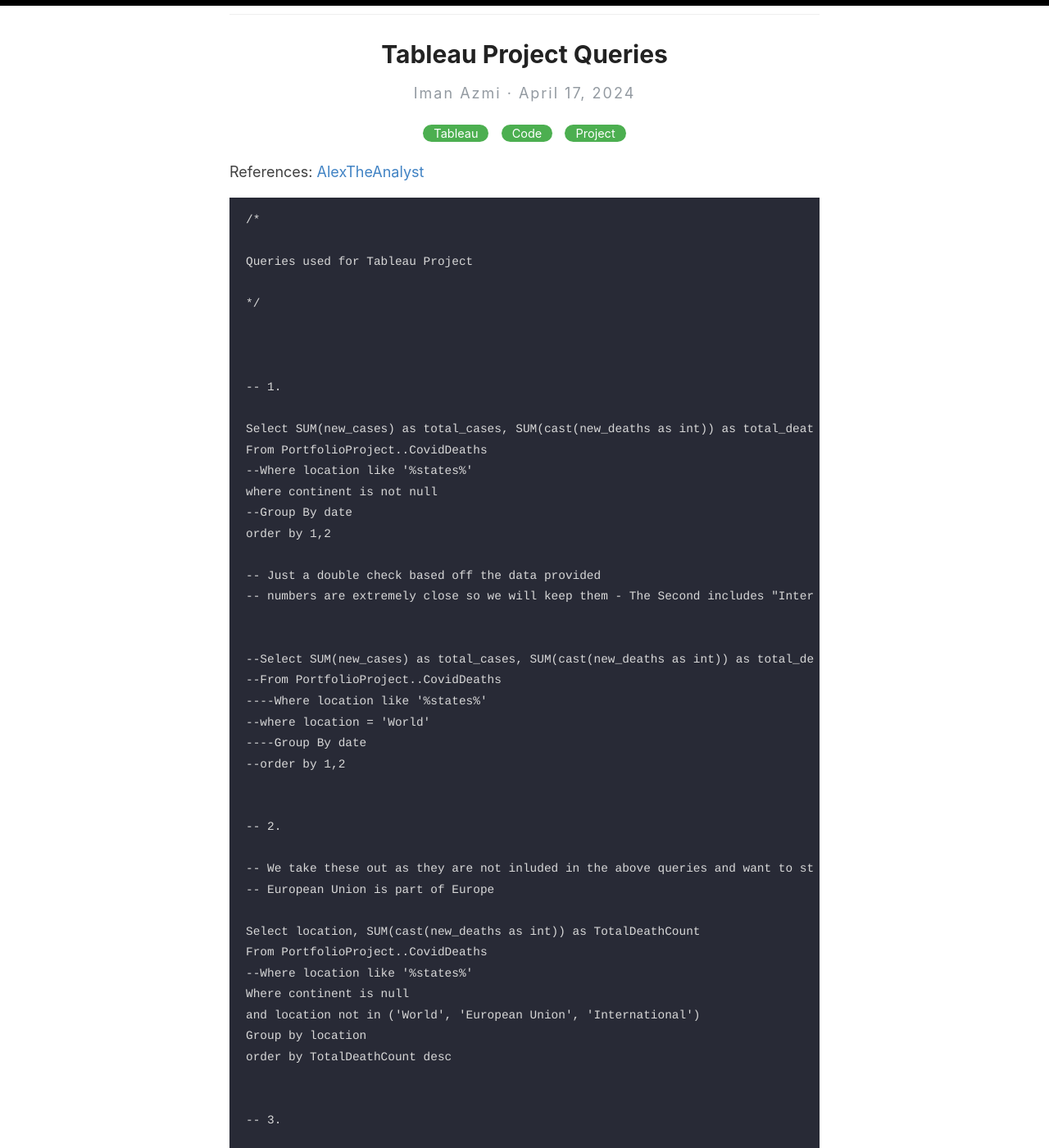
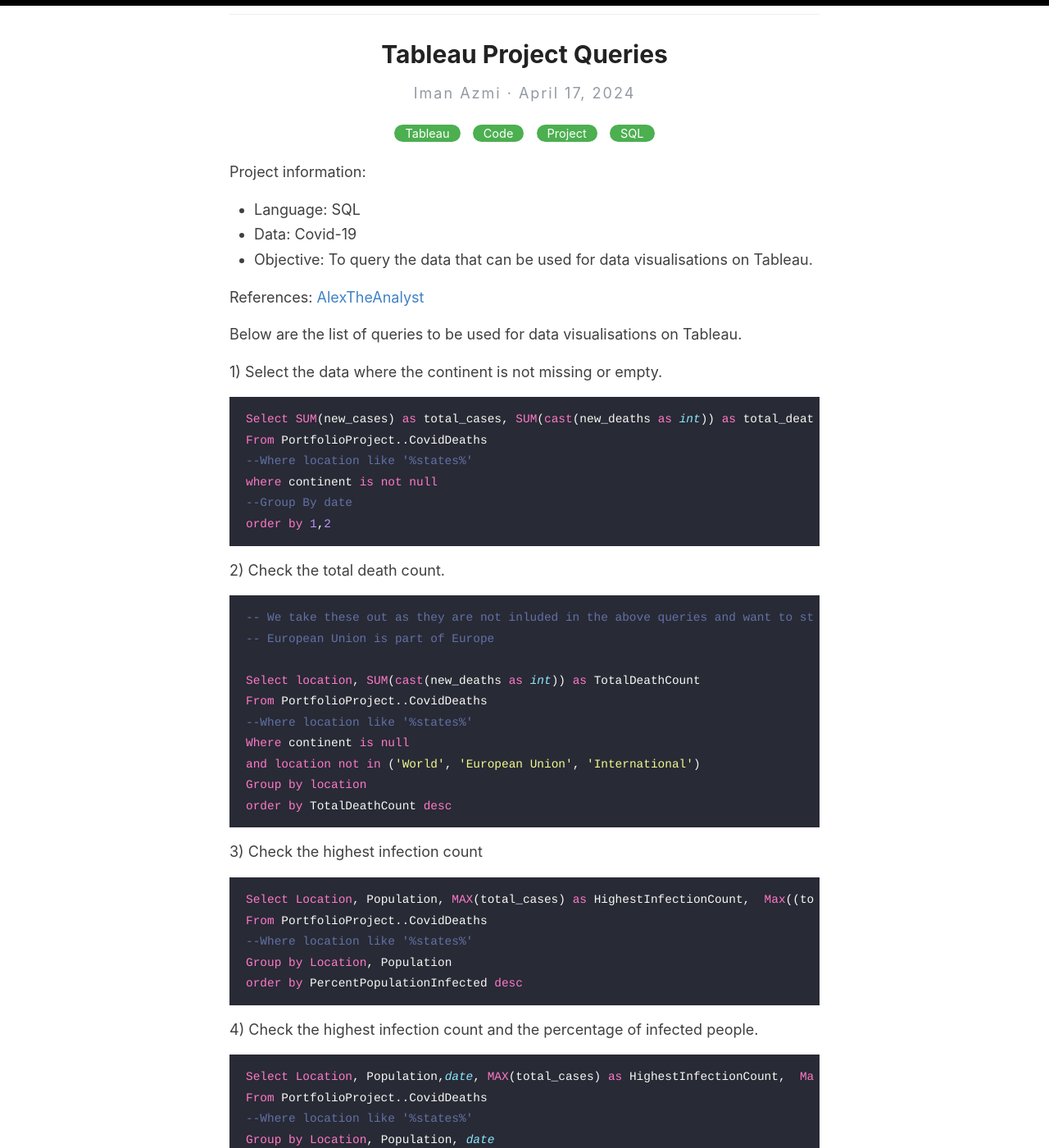
Before and after one commit to imanazmi/squidge, a Jekyll site: the page built from _posts/2024-04-17-tableau-project-queries.md, in a window 1280 px wide and 1400 px high, scrolled down 244 px. Shown: the whole window at 82% size. Built offline with Jekyll 4.4.1, drawn with Linux system fonts in a browser that asks for light colours; some of the changed text lies outside the part shown.

Commit message:
Update 2024-04-17-tableau-project-queries.md

````diff
--- a/_posts/2024-04-17-tableau-project-queries.md
+++ b/_posts/2024-04-17-tableau-project-queries.md
@@ -1,44 +1,30 @@
 ---
 layout: post
 title: "Tableau Project Queries"
-categories: [Tableau, Code, Project]
+categories: [Tableau, Code, Project, SQL]
+---
+Project information:
++ Language: SQL
++ Data: Covid-19
++ Objective: To query the data that can be used for data visualisations on Tableau.
 
----
 
 References: [AlexTheAnalyst](https://www.youtube.com/watch?v=qfyynHBFOsM&list=PLUaB-1hjhk8H48Pj32z4GZgGWyylqv85f)
 
-```
-/*
+Below are the list of queries to be used for data visualisations on Tableau.
 
-Queries used for Tableau Project
-
-*/
-
-
-
--- 1.
-
+1) Select the data where the continent is not missing or empty.
+```sql
 Select SUM(new_cases) as total_cases, SUM(cast(new_deaths as int)) as total_deaths, SUM(cast(new_deaths as int))/SUM(New_Cases)*100 as DeathPercentage
 From PortfolioProject..CovidDeaths
 --Where location like '%states%'
 where continent is not null
 --Group By date
 order by 1,2
+```
 
--- Just a double check based off the data provided
--- numbers are extremely close so we will keep them - The Second includes "International"  Location
-
-
---Select SUM(new_cases) as total_cases, SUM(cast(new_deaths as int)) as total_deaths, SUM(cast(new_deaths as int))/SUM(New_Cases)*100 as DeathPercentage
---From PortfolioProject..CovidDeaths
-----Where location like '%states%'
---where location = 'World'
-----Group By date
---order by 1,2
-
-
--- 2.
-
+2) Check the total death count.
+```sql
 -- We take these out as they are not inluded in the above queries and want to stay consistent
 -- European Union is part of Europe
 
@@ -49,43 +35,28 @@ Where continent is null
 and location not in ('World', 'European Union', 'International')
 Group by location
 order by TotalDeathCount desc
+```
 
-
--- 3.
-
+3) Check the highest infection count
+```sql
 Select Location, Population, MAX(total_cases) as HighestInfectionCount,  Max((total_cases/population))*100 as PercentPopulationInfected
 From PortfolioProject..CovidDeaths
 --Where location like '%states%'
 Group by Location, Population
 order by PercentPopulationInfected desc
+```
 
-
--- 4.
-
-
+4) Check the highest infection count and the percentage of infected people.
+```sql
 Select Location, Population,date, MAX(total_cases) as HighestInfectionCount,  Max((total_cases/population))*100 as PercentPopulationInfected
 From PortfolioProject..CovidDeaths
 --Where location like '%states%'
 Group by Location, Population, date
 order by PercentPopulationInfected desc
+```
 
-
-
-
-
-
-
-
-
-
-
-
--- Queries I originally had, but excluded some because it created too long of video
--- Here only in case you want to check them out
-
-
--- 1.
-
+5) Select the continent, location, date, population, and total vaccinations after joining two tables from 'CovidDeaths' and 'CovidVaccinations'.
+```sql
 Select dea.continent, dea.location, dea.date, dea.population
 , MAX(vac.total_vaccinations) as RollingPeopleVaccinated
 --, (RollingPeopleVaccinated/population)*100
@@ -96,36 +67,20 @@ Join PortfolioProject..CovidVaccinations vac
 where dea.continent is not null
 group by dea.continent, dea.location, dea.date, dea.population
 order by 1,2,3
+```
 
-
-
-
--- 2.
+6) Select total cases, total deaths and death percentage from 'CovidDeaths' table.
+```sql
 Select SUM(new_cases) as total_cases, SUM(cast(new_deaths as int)) as total_deaths, SUM(cast(new_deaths as int))/SUM(New_Cases)*100 as DeathPercentage
 From PortfolioProject..CovidDeaths
 --Where location like '%states%'
 where continent is not null
 --Group By date
 order by 1,2
+```
 
-
--- Just a double check based off the data provided
--- numbers are extremely close so we will keep them - The Second includes "International"  Location
-
-
---Select SUM(new_cases) as total_cases, SUM(cast(new_deaths as int)) as total_deaths, SUM(cast(new_deaths as int))/SUM(New_Cases)*100 as DeathPercentage
---From PortfolioProject..CovidDeaths
-----Where location like '%states%'
---where location = 'World'
-----Group By date
---order by 1,2
-
-
--- 3.
-
--- We take these out as they are not inluded in the above queries and want to stay consistent
--- European Union is part of Europe
-
+7) Select the location, and total death count from 'CovidDeaths' table where the continent is not empty and the locations excluding those from 'World', 'European Union' and 'International'.
+```sql
 Select location, SUM(cast(new_deaths as int)) as TotalDeathCount
 From PortfolioProject..CovidDeaths
 --Where location like '%states%'
@@ -133,38 +88,29 @@ Where continent is null
 and location not in ('World', 'European Union', 'International')
 Group by location
 order by TotalDeathCount desc
+```
 
-
-
--- 4.
-
+8) Select location, population, highest infection count, and percentage of infected population.
+```sql
 Select Location, Population, MAX(total_cases) as HighestInfectionCount,  Max((total_cases/population))*100 as PercentPopulationInfected
 From PortfolioProject..CovidDeaths
 --Where location like '%states%'
 Group by Location, Population
 order by PercentPopulationInfected desc
+```
 
-
-
--- 5.
-
---Select Location, date, total_cases,total_deaths, (total_deaths/total_cases)*100 as DeathPercentage
---From PortfolioProject..CovidDeaths
-----Where location like '%states%'
---where continent is not null
---order by 1,2
-
+9) Select location, date, population, total cases and total deaths.
+```sql
 -- took the above query and added population
 Select Location, date, population, total_cases, total_deaths
 From PortfolioProject..CovidDeaths
 --Where location like '%states%'
 where continent is not null
 order by 1,2
+```
 
-
--- 6.
-
-
+10) Select continent, location, date, population, and new vaccinations after joining two tables called 'CovidDeaths' and 'CovidVaccinations'.
+```sql
 With PopvsVac (Continent, Location, Date, Population, New_Vaccinations, RollingPeopleVaccinated)
 as
 (
@@ -180,15 +126,13 @@ where dea.continent is not null
 )
 Select *, (RollingPeopleVaccinated/Population)*100 as PercentPeopleVaccinated
 From PopvsVac
+```
 
-
--- 7.
-
+11) Select location, population, date, highest infection count, and percentage of infected population from 'CovidDeaths' table.
+```sql
 Select Location, Population,date, MAX(total_cases) as HighestInfectionCount,  Max((total_cases/population))*100 as PercentPopulationInfected
 From PortfolioProject..CovidDeaths
 --Where location like '%states%'
 Group by Location, Population, date
 order by PercentPopulationInfected desc
-
-
 ```
````
